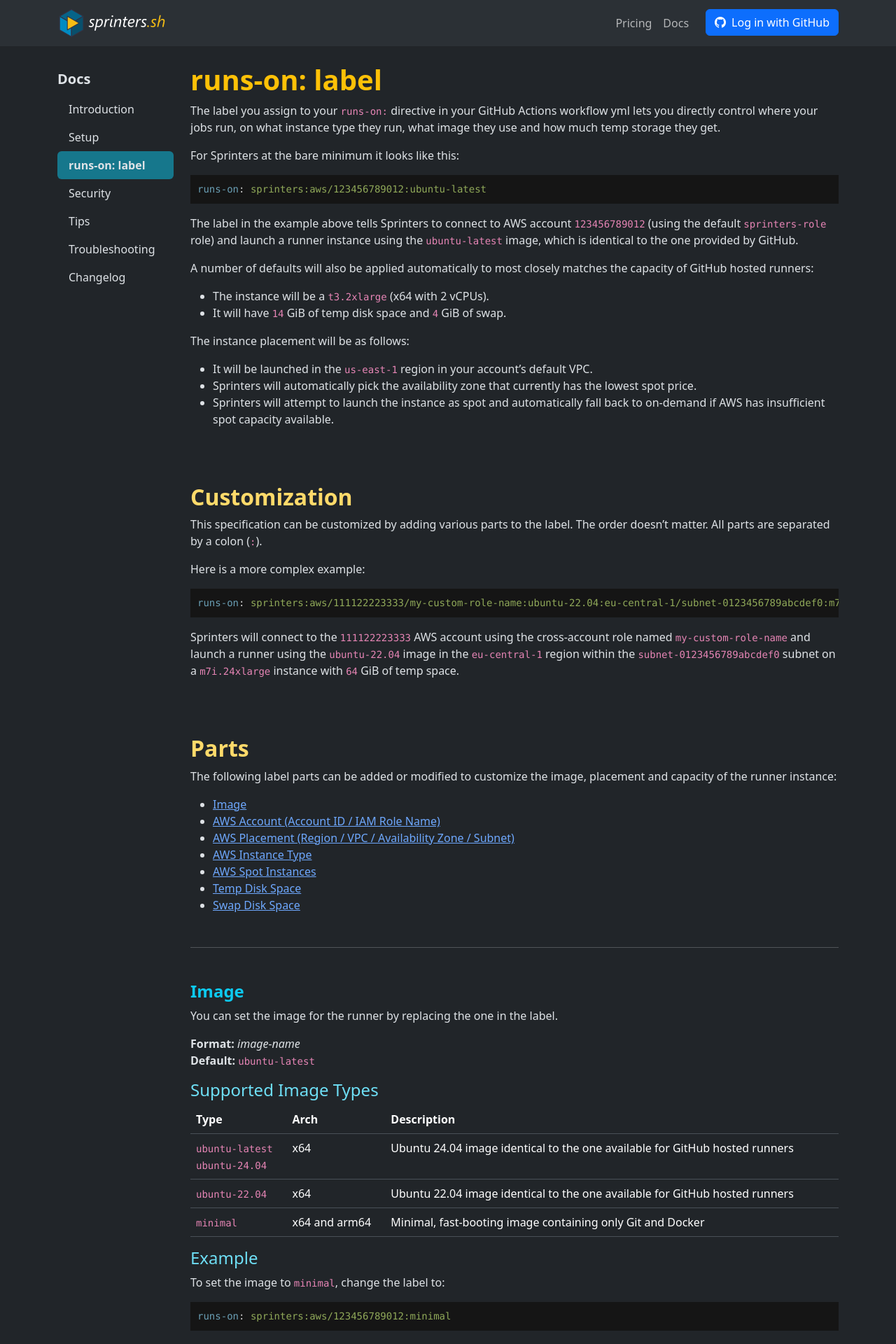
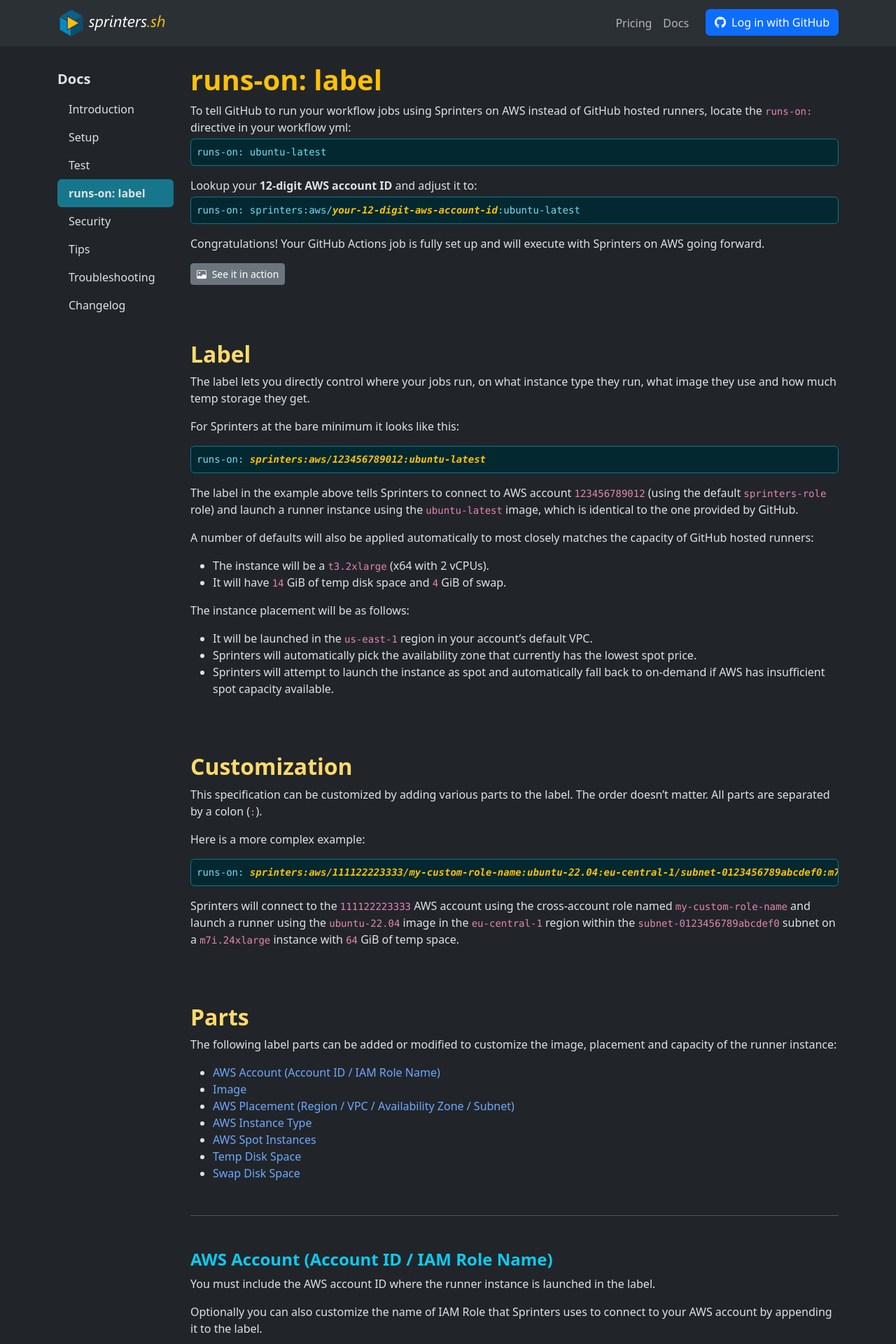
Before and after one commit to sprinters-sh/sprinters.sh, a Jekyll site: the page built from docs/label.md, in a window 1280 px wide. Shown: the top 1920 px of the page at 70% size. Built offline with Jekyll 4.4.1, drawn with Linux system fonts in a browser that asks for light colours; some of the changed text lies outside the part shown.

Commit message:
Added simplified CloudFormation-based AWS account setup

````diff
--- /dev/null
+++ b/_includes/back.html
@@ -0,0 +1,8 @@
+{% if include.path %}
+{% assign back-page = site.pages | where: "path", include.path | first %}
+{% if back-page %}
+<div class="text-start mt-5">
+<a class="btn btn-outline-info" href="{{ back-page.url | remove: ".html" }}"><i class="bi bi-arrow-left"></i> {{ back-page.title }}</a>
+</div>
+{% endif %}
+{% endif %}
--- a/_layouts/docs.html
+++ b/_layouts/docs.html
@@ -20,7 +20,8 @@
                     </li>
 
                     {% include nav-item.html path="docs/index.md" %}
-                    {% include nav-item.html path="docs/setup.md" %}
+                    {% include nav-item.html path="docs/setup/index.md" %}
+                    {% include nav-item.html path="docs/test.md" %}
                     {% include nav-item.html path="docs/label.md" %}
                     {% include nav-item.html path="docs/security.md" %}
                     {% include nav-item.html path="docs/tips.md" %}
@@ -37,6 +38,7 @@
 
         {% include h1.html text=page.title %}
         {{ content }}
+        {% include back.html path=page.back %}
         {% include next.html path=page.next %}
     </div>
 </div>
--- a/assets/sprinters.css
+++ b/assets/sprinters.css
@@ -1,3 +1,7 @@
+a {
+    text-decoration: none;
+}
+
 .fs-0 {
     font-size: calc(1.5rem + 1.5vw) !important;
 }
--- a/docs/label.md
+++ b/docs/label.md
@@ -3,14 +3,37 @@
 title: "runs-on: label"
 next: docs/security.md
 ---
-The label you assign to your `runs-on:` directive in your GitHub Actions workflow yml lets you directly control where
-your jobs run, on what instance type they run, what image they use and how much temp storage they get.
+
+<p class="mb-1">To tell GitHub to run your workflow jobs using Sprinters on AWS instead of GitHub hosted runners,
+    locate the <code>runs-on:</code> directive in your workflow yml:</p>
+<div class="alert alert-info font-monospace p-0 mb-3 position-relative" role="alert">
+    <pre class="mb-0 p-2 fs-7">runs-on: ubuntu-latest</pre>
+</div>
+
+<p class="mb-1">Lookup your <strong>12-digit AWS account ID</strong> and adjust it to:</p>
+<div class="alert alert-info font-monospace p-0 mb-3 position-relative" role="alert">
+    <pre class="mb-0 p-2 fs-7">runs-on: sprinters:aws/<span class="fw-bold fst-italic text-warning">your-12-digit-aws-account-id</span>:ubuntu-latest</pre>
+</div>
+
+Congratulations! Your GitHub Actions job is fully set up and will execute with Sprinters on AWS going forward.
+
+<a class="btn btn-secondary btn-sm" data-bs-toggle="collapse" href="#job-setup" aria-expanded="false" aria-controls="job-setup">
+    <i class="bi bi-image me-1"></i>
+    See it in action
+</a>
+<div class="collapse" id="job-setup">
+    <img src="/assets/label/aws-account-id.png" alt="AWS account ID lookup" class="screenshot">
+</div>
+
+{% include h2.html id="label" text="Label" %}
+
+The label lets you directly control where your jobs run, on what instance type they run, what image they use and how much temp storage they get.
 
 For Sprinters at the bare minimum it looks like this:
 
-```yaml
-runs-on: sprinters:aws/123456789012:ubuntu-latest
-```
+<div class="alert alert-info font-monospace p-0 mb-3 position-relative" role="alert">
+    <pre class="mb-0 p-2 fs-7">runs-on: <span class="fw-bold fst-italic text-warning">sprinters:aws/123456789012:ubuntu-latest</span></pre>
+</div>
 
 The label in the example above tells Sprinters to connect to AWS account `123456789012` (using the default `sprinters-role` role)
 and launch a runner instance using the `ubuntu-latest` image, which is identical to the one provided by GitHub.
@@ -31,9 +54,9 @@
 
 Here is a more complex example:
 
-```yaml
-runs-on: sprinters:aws/111122223333/my-custom-role-name:ubuntu-22.04:eu-central-1/subnet-0123456789abcdef0:m7i.24xlarge:temp=64
-```
+<div class="alert alert-info font-monospace p-0 mb-3 position-relative" role="alert">
+    <pre class="mb-0 p-2 fs-7">runs-on: <span class="fw-bold fst-italic text-warning">sprinters:aws/111122223333/my-custom-role-name:ubuntu-22.04:eu-central-1/subnet-0123456789abcdef0:m7i.24xlarge:temp=64</span></pre>
+</div>
 
 Sprinters will connect to the `111122223333` AWS account using the cross-account role named `my-custom-role-name` and
 launch a runner using the `ubuntu-22.04` image in the `eu-central-1` region
@@ -43,13 +66,37 @@
 
 The following label parts can be added or modified to customize the image, placement and capacity of the runner instance:
 
+- [AWS Account (Account ID / IAM Role Name)](#account)
 - [Image](#image)
-- [AWS Account (Account ID / IAM Role Name)](#account)
 - [AWS Placement (Region / VPC / Availability Zone / Subnet)](#placement)
 - [AWS Instance Type](#instance-type)
 - [AWS Spot Instances](#spot)
 - [Temp Disk Space](#temp)
 - [Swap Disk Space](#swap)
+
+---
+{: .mt-5 }
+
+{% include h3.html id="account" text="AWS Account (Account ID / IAM Role Name)" %}
+You must include the AWS account ID where the runner instance is launched in the label.
+
+Optionally you can also customize the name of IAM Role that Sprinters uses to connect to your AWS account by appending it to the label.
+
+**Format:** `aws`/_aws-account-id_/_iam-role-name_\
+**Default:** `aws`/_aws-account-id_/`sprinters-role`
+
+{% include h4.html text="Examples" %}
+To use the `112233445566` AWS account ID and the default `sprinters-role` role name, change the label to:
+
+<div class="alert alert-info font-monospace p-0 mb-3 position-relative" role="alert">
+    <pre class="mb-0 p-2 fs-7">runs-on: sprinters:aws/<span class="fw-bold fst-italic text-warning">112233445566</span>:ubuntu-latest</pre>
+</div>
+
+To use the `112233445566` AWS account ID and `my-custom-role-name` as the role name, change the label to:
+
+<div class="alert alert-info font-monospace p-0 mb-3 position-relative" role="alert">
+    <pre class="mb-0 p-2 fs-7">runs-on: sprinters:aws/<span class="fw-bold fst-italic text-warning">112233445566/my-custom-role-name</span>:ubuntu-latest</pre>
+</div>
 
 ---
 {: .mt-5 }
@@ -71,33 +118,9 @@
 {% include h4.html text="Example" %}
 To set the image to `minimal`, change the label to:
 
-```yaml
-runs-on: sprinters:aws/123456789012:minimal
-```
-
----
-{: .mt-5 }
-
-{% include h3.html id="account" text="AWS Account (Account ID / IAM Role Name)" %}
-You must include the AWS account ID where the runner instance is launched in the label.
-
-Optionally you can also customize the name of IAM Role that Sprinters uses to connect to your AWS account by appending it to the label.
-
-**Format:** `aws`/_aws-account-id_/_iam-role-name_\
-**Default:** `aws`/_aws-account-id_/`sprinters-role`
-
-{% include h4.html text="Examples" %}
-To use the `112233445566` AWS account ID and the default `sprinters-role` role name, change the label to:
-
-```yaml
-runs-on: sprinters:aws/112233445566:ubuntu-latest
-```
-
-To use the `112233445566` AWS account ID and `my-custom-role-name` as the role name, change the label to:
-
-```yaml
-runs-on: sprinters:aws/112233445566/my-custom-role-name:ubuntu-latest
-```
+<div class="alert alert-info font-monospace p-0 mb-3 position-relative" role="alert">
+    <pre class="mb-0 p-2 fs-7">runs-on: sprinters:aws/123456789012:<span class="fw-bold fst-italic text-warning">minimal</span></pre>
+</div>
 
 ---
 {: .mt-5 }
@@ -129,21 +152,21 @@
 {% include h4.html text="Examples" %}
 To set the region to `eu-central-1` and run using the `minimal` image, change the label to:
 
-```yaml
-runs-on: sprinters:aws/123456789012:minimal:eu-central-1
-```
+<div class="alert alert-info font-monospace p-0 mb-3 position-relative" role="alert">
+    <pre class="mb-0 p-2 fs-7">runs-on: sprinters:aws/123456789012:minimal:<span class="fw-bold fst-italic text-warning">eu-central-1</span></pre>
+</div>
 
 To use the `eu-central-1c` availability zone, change the label to:
 
-```yaml
-runs-on: sprinters:aws/123456789012:ubuntu-latest:eu-central-1c
-```
+<div class="alert alert-info font-monospace p-0 mb-3 position-relative" role="alert">
+    <pre class="mb-0 p-2 fs-7">runs-on: sprinters:aws/123456789012:ubuntu-latest:<span class="fw-bold fst-italic text-warning">eu-central-1c</span></pre>
+</div>
 
 To use the `subnet-0123456789abcdef0` subnet in the `us-east-1` region, change the label to:
 
-```yaml
-runs-on: sprinters:aws/123456789012:us-east-1/subnet-0123456789abcdef0:ubuntu-latest
-```
+<div class="alert alert-info font-monospace p-0 mb-3 position-relative" role="alert">
+    <pre class="mb-0 p-2 fs-7">runs-on: sprinters:aws/123456789012:<span class="fw-bold fst-italic text-warning">us-east-1/subnet-0123456789abcdef0</span>:ubuntu-latest</pre>
+</div>
 
 ---
 {: .mt-5 }
@@ -170,9 +193,9 @@
 {% include h4.html text="Example" %}
 To set the instance type to `m7i.8xlarge`, change the label to:
 
-```yaml
-runs-on: sprinters:aws/123456789012:ubuntu-latest:m7i.8xlarge
-```
+<div class="alert alert-info font-monospace p-0 mb-3 position-relative" role="alert">
+    <pre class="mb-0 p-2 fs-7">runs-on: sprinters:aws/123456789012:ubuntu-latest:<span class="fw-bold fst-italic text-warning">m7i.8xlarge</span></pre>
+</div>
 
 ---
 {: .mt-5 }
@@ -197,11 +220,11 @@
 If neither a _subnet id_ nor an _availability zone_ was specified, Sprinters will automatically select the _availability zone_ with the cheapest spot price.
 
 {% include h4.html text="Example" %}
-To use a much cheaper spot instance, change the label to:
+To force the use of much cheaper spot instances, change the label to:
 
-```yaml
-runs-on: sprinters:aws/123456789012:ubuntu-latest:spot=true
-```
+<div class="alert alert-info font-monospace p-0 mb-3 position-relative" role="alert">
+    <pre class="mb-0 p-2 fs-7">runs-on: sprinters:aws/123456789012:ubuntu-latest:<span class="fw-bold fst-italic text-warning">spot=true</span></pre>
+</div>
 
 ---
 {: .mt-5 }
@@ -215,9 +238,9 @@
 {% include h4.html text="Example" %}
 To set the temp disk space to `512` GiB, change the label to:
 
-```yaml
-runs-on: sprinters:aws/123456789012:ubuntu-latest:temp=512
-```
+<div class="alert alert-info font-monospace p-0 mb-3 position-relative" role="alert">
+    <pre class="mb-0 p-2 fs-7">runs-on: sprinters:aws/123456789012:ubuntu-latest:<span class="fw-bold fst-italic text-warning">temp=512</span></pre>
+</div>
 
 ---
 {: .mt-5 }
@@ -231,6 +254,6 @@
 {% include h4.html text="Example" %}
 To set the swap size to `64` GiB, change the label to:
 
-```yaml
-runs-on: sprinters:aws/123456789012:ubuntu-latest:swap=64
-```
+<div class="alert alert-info font-monospace p-0 mb-3 position-relative" role="alert">
+    <pre class="mb-0 p-2 fs-7">runs-on: sprinters:aws/123456789012:ubuntu-latest:<span class="fw-bold fst-italic text-warning">swap=64</span></pre>
+</div>
--- a/docs/setup.md
+++ /dev/null
@@ -1,162 +0,0 @@
----
-layout: docs
-title: "Setup"
-next: docs/label.md
----
-
-All it takes to set up Sprinters are **3 easy steps** usually completed in **under 5 minutes**:
-
-{% include h2.html id="github" text="1. Install the Sprinters GitHub App" %}
-
-The very first step is to install the {% include external-link.html text="Sprinters GitHub App"
-        href="https://github.com/apps/sprinters-sh" %} on your personal or organization account.
-
-After you first {% include external-link.html text="log in to Sprinters" href="https://console.sprinters.sh" %}, you
-will be redirected to the GitHub App installation prompt.
-
-Select the GitHub personal or organization account where you want to install it and confirm the installation by
-clicking _Install_. The installation now proceeds and after a few seconds GitHub redirects you back to Sprinters.
-
-Congratulations! The Sprinters GitHub App is now fully installed and activated.
-
-<a class="btn btn-secondary" data-bs-toggle="collapse" href="#github-setup" aria-expanded="false" aria-controls="github-setup">
-    <i class="bi bi-image me-1"></i>
-    See it in action
-</a>
-<div class="collapse" id="github-setup">
-    <img src="/assets/setup/github.png" alt="Sprinters GitHub App setup" class="screenshot">
-</div>
-
-{% include h2.html id="aws" text="2. Setup your AWS account" %}
-
-To set up your AWS account, you'll need to create an **IAM policy** and a **cross-account IAM role**.
-
-{% include h3.html id="aws-policy" text="Create the IAM policy" %}
-
-To set the [permissions Sprinters will have](/docs/security#aws-permissions), you'll need an IAM policy.
-
-{% include external-link.html text="Create the IAM policy in the AWS Console" class="btn btn-sm btn-primary"
-        href="https://us-east-1.console.aws.amazon.com/iam/home#/policies/create" %}
-
-<p class="mb-1">To do so, paste this <span class="fw-bold text-warning">JSON policy document</span> in the policy editor:</p>
-<div class="alert alert-info font-monospace p-0 mb-2 position-relative" role="alert">
-    <button type="button" class="btn-copy" title="Copy to clipboard"><i class="bi bi-copy"></i></button>
-    <pre class="mb-0 p-2 fs-8">{
-    "Version": "2012-10-17",
-    "Statement": [
-        {
-            "Sid": "Regular",
-            "Effect": "Allow",
-            "Action": [ "ec2:RunInstances", "ec2:DescribeInstances", "ec2:DescribeSpotPriceHistory" ],
-            "Resource": "*"
-        },
-        {
-            "Sid": "RestrictCreateTagsToRunInstances",
-            "Effect": "Allow",
-            "Action": [ "ec2:CreateTags" ],
-            "Resource": "*",
-            "Condition": { "StringEquals": { "ec2:CreateAction": "RunInstances" } }
-        },
-        {
-            "Sid": "RestrictToSprintersResources",
-            "Effect": "Allow",
-            "Action": [ "ec2:CreateTags", "ec2:ModifyVolume", "ec2:TerminateInstances" ],
-            "Resource": "*",
-            "Condition": { "StringEquals": { "aws:ResourceTag/sprinters:sprinters": "true" } }
-        }
-    ]
-}</pre>
-</div>
-
-Assign it the `sprinters-policy` name and create it. Your IAM policy is now fully set up.
-
-<a class="btn btn-secondary" data-bs-toggle="collapse" href="#aws-policy-setup" aria-expanded="false" aria-controls="aws-policy-setup">
-    <i class="bi bi-image me-1"></i>
-    See it in action
-</a>
-<div class="collapse" id="aws-policy-setup">
-    <img src="/assets/setup/aws-policy.png" alt="AWS IAM Policy setup" class="screenshot">
-</div>
-
-{% include h3.html id="aws-role" text="Create the cross-account IAM role" %}
-
-To establish trust between Sprinters and your AWS account, you'll need a cross-account IAM role.
-
-{% include external-link.html text="Create the cross-account IAM role in the AWS Console" class="btn btn-sm btn-primary" href="https://us-east-1.console.aws.amazon.com/iam/home#/roles/create" %}
-
-<p class="mb-1">Your role will need a <span class="fw-bold text-warning">custom trust policy</span> that references your GitHub Account.
-    <strong>Adjust the one below</strong> and paste it in the trust policy editor:</p>
-<div class="alert alert-info font-monospace p-0 mb-2 position-relative" role="alert">
-    <button type="button" class="btn-copy" title="Copy to clipboard"><i class="bi bi-copy"></i></button>
-    <pre class="mb-0 p-2 fs-8">{
-    "Version": "2012-10-17",
-    "Statement": [
-        {
-            "Effect": "Allow",
-            "Principal": { "AWS": "381491863103" },
-            "Action": "sts:AssumeRole",
-            "Condition": { "StringEquals": { "sts:ExternalId": "<span class="fw-bold fst-italic text-warning">your-github-account-name</span>" } }
-        }
-    ]
-}</pre>
-</div>
-
-Assign the role the `sprinters-role` name and ensure it uses the `sprinters-policy` permission policy. Your cross-account IAM role is now fully set up.
-
-<a class="btn btn-secondary" data-bs-toggle="collapse" href="#aws-role-setup" aria-expanded="false" aria-controls="aws-role-setup">
-    <i class="bi bi-image me-1"></i>
-    See it in action
-</a>
-<div class="collapse" id="aws-role-setup">
-    <img src="/assets/setup/aws-role.png" alt="AWS IAM Role setup" class="screenshot">
-</div>
-
-{% include h2.html id="job" text="3. Migrate your GitHub Actions jobs to Sprinters" %}
-
-With Sprinters fully set up, let's tell GitHub to run your workflow jobs on AWS instead of GitHub hosted runners.
-
-<p class="mb-1">To do so, locate the <code>runs-on:</code> directive in your workflow yml:</p>
-<div class="alert alert-info font-monospace p-0 mb-2 position-relative" role="alert">
-    <pre class="mb-0 p-2 fs-7">runs-on: ubuntu-latest</pre>
-</div>
-
-<p class="mb-1">Lookup your 12-digit AWS account ID and adjust it to:</p>
-<div class="alert alert-info font-monospace p-0 mb-2 position-relative" role="alert">
-    <pre class="mb-0 p-2 fs-7">runs-on: sprinters:aws/<span class="fw-bold fst-italic text-warning">your-12-digit-aws-account-id</span>:ubuntu-latest</pre>
-</div>
-
-Congratulations! Your GitHub Actions job is fully set up and will execute on AWS from now on.
-
-<a class="btn btn-secondary" data-bs-toggle="collapse" href="#job-setup" aria-expanded="false" aria-controls="job-setup">
-    <i class="bi bi-image me-1"></i>
-    See it in action
-</a>
-<div class="collapse" id="job-setup">
-    <img src="/assets/setup/job.png" alt="GitHub Actions job setup" class="screenshot">
-</div>
-
-{% include h2.html id="test" text="4. Run a test job" %}
-
-The easiest way to validate your setup, is to run a test job.
-
-{% include external-link.html text="Generate a new GitHub repository from the `sprinters-sh/sprinters-test` template" class="btn btn-sm btn-primary" href="https://github.com/new?template_name=sprinters-test&template_owner=sprinters-sh" %}
-
-On your new repo:
-1. Edit the `.github/workflows/test.yml` workflow definition and replace `your-12-digit-aws-account-id` with your own AWS account ID.
-2. Run the `sprinters-test` workflow and inspect the workflow run logs.
-
-You should now see:
-
-```
-Success! This job is running on a fresh EC2 instance in your AWS account using Sprinters!
-```
-
-Congratulations! You now have a fully operational Sprinters setup.
-
-<a class="btn btn-secondary" data-bs-toggle="collapse" href="#test-job" aria-expanded="false" aria-controls="test-job">
-    <i class="bi bi-image me-1"></i>
-    See it in action
-</a>
-<div class="collapse" id="test-job">
-    <img src="/assets/setup/test.png" alt="Test job run" class="screenshot">
-</div>
--- /dev/null
+++ b/docs/setup/index.md
@@ -0,0 +1,68 @@
+---
+layout: docs
+title: "Setup"
+next: docs/test.md
+---
+
+All it takes to set up Sprinters are these 2 easy steps usually completed in **under 3 minutes**:
+
+{% include h2.html id="github" text="1. Integrate Sprinters with your GitHub account" %}
+
+To set up your Sprinters, you'll need to integrate it with your GitHub account.
+
+This enables Sprinters to connect to respond to GitHub Actions job events and launch runner instances on your behalf.
+This integration strictly follows the principle of least-privilege and
+only asks for the [absolute minimal set of permissions required for Sprinters to operate](/docs/security#github-permissions).
+
+{% include external-link.html text="Log in to Sprinters with your GitHub account" class="btn btn-sm btn-primary"
+        href="https://console.sprinters.sh/login" %}
+
+Select the GitHub personal account or organization you want Sprinters to integrate with and confirm
+the {% include external-link.html text="Sprinters GitHub App" href="https://github.com/apps/sprinters-sh" %} installation by
+clicking _Install_. The installation now proceeds and after a few seconds GitHub redirects you back to Sprinters.
+
+Congratulations! The Sprinters and GitHub are now fully integrated.
+
+<a class="btn btn-secondary btn-sm" data-bs-toggle="collapse" href="#github-setup" aria-expanded="false" aria-controls="github-setup">
+    <i class="bi bi-image me-1"></i>
+    See it in action
+</a>
+<div class="collapse" id="github-setup">
+    <img src="/assets/setup/github.png" alt="Sprinters GitHub App setup" class="screenshot">
+</div>
+
+{% include h2.html id="aws" text="2. Setup your AWS account" %}
+
+To set up your AWS account, you'll need to create a **cross-account IAM role** backed by an **IAM policy**.
+
+This enables Sprinters to connect to your AWS account and launch runner instances on your behalf.
+Both the role and the policy strictly follow the principle of least-privilege and
+only include the [absolute minimal set of permissions required for Sprinters to operate](/docs/security#aws-permissions).
+
+{% include h3.html id="cloudformation" text="CloudFormation Setup (recommended)" %}
+
+To set everything up, simply create the {% include external-link.html text="Sprinters CloudFormation stack"
+        href="https://github.com/sprinters-sh/sprinters/blob/main/setup/aws/sprinters-setup.yml" %}:
+
+{% include external-link.html text="Create with CloudFormation in the AWS Console" class="btn btn-sm btn-primary"
+        href="https://us-east-1.console.aws.amazon.com/cloudformation/home?region=us-east-1#/stacks/create/review?templateURL=https://s3.us-east-1.amazonaws.com/sprinters/sprinters-setup.yml&stackName=Sprinters" %}
+
+Fill in your **GitHub account name**, acknowledge the required capabilities and click on _Create Stack_.
+
+The IAM cross-account role and its underlying policy will be fully set up within seconds.
+
+<a class="btn btn-secondary btn-sm" data-bs-toggle="collapse" href="#aws-setup" aria-expanded="false" aria-controls="aws-setup">
+    <i class="bi bi-image me-1"></i>
+    See it in action
+</a>
+<div class="collapse" id="aws-setup">
+    <img src="/assets/setup/aws-setup.png" alt="AWS setup" class="screenshot">
+</div>
+
+{% include h3.html id="cloudformation" text="Manual Setup" %}
+
+If you are unable to or prefer not to use CloudFormation, you can also follow our step-by-step guide to [manually set up your AWS account](/docs/setup/aws/manual-setup).
+
+{% include h2.html text="Done!" %}
+
+Congratulations! Sprinters is now fully set up!
--- /dev/null
+++ b/docs/test.md
@@ -0,0 +1,29 @@
+---
+layout: docs
+title: "Test"
+next: docs/label.md
+---
+
+The easiest way to validate your setup, is to run a test job.
+
+{% include external-link.html text="Generate a new GitHub repository from the `sprinters-sh/sprinters-test` template" class="btn btn-sm btn-primary" href="https://github.com/new?template_name=sprinters-test&template_owner=sprinters-sh" %}
+
+On your new repo:
+1. Edit the `.github/workflows/test.yml` workflow definition and replace `your-12-digit-aws-account-id` with your own AWS account ID.
+2. Run the `sprinters-test` workflow and inspect the workflow run logs.
+
+You should now see:
+
+```
+Success! This job is running on a fresh EC2 instance in your AWS account using Sprinters!
+```
+
+Congratulations! You now have a fully operational Sprinters setup.
+
+<a class="btn btn-secondary btn-sm" data-bs-toggle="collapse" href="#test-job" aria-expanded="false" aria-controls="test-job">
+    <i class="bi bi-image me-1"></i>
+    See it in action
+</a>
+<div class="collapse" id="test-job">
+    <img src="/assets/test/test.png" alt="Test job run" class="screenshot">
+</div>
````
Also changed, not shown: docs/changelog.md (+1 -0 lines), docs/index.md (+8 -10 lines), docs/setup/aws/manual-setup.md (added, +87 -0 lines), assets/label/aws-account-id.png (renamed from assets/setup/job.png), assets/setup/aws-setup.png (added), assets/test/test.png (renamed from assets/setup/test.png), 5 other files.
